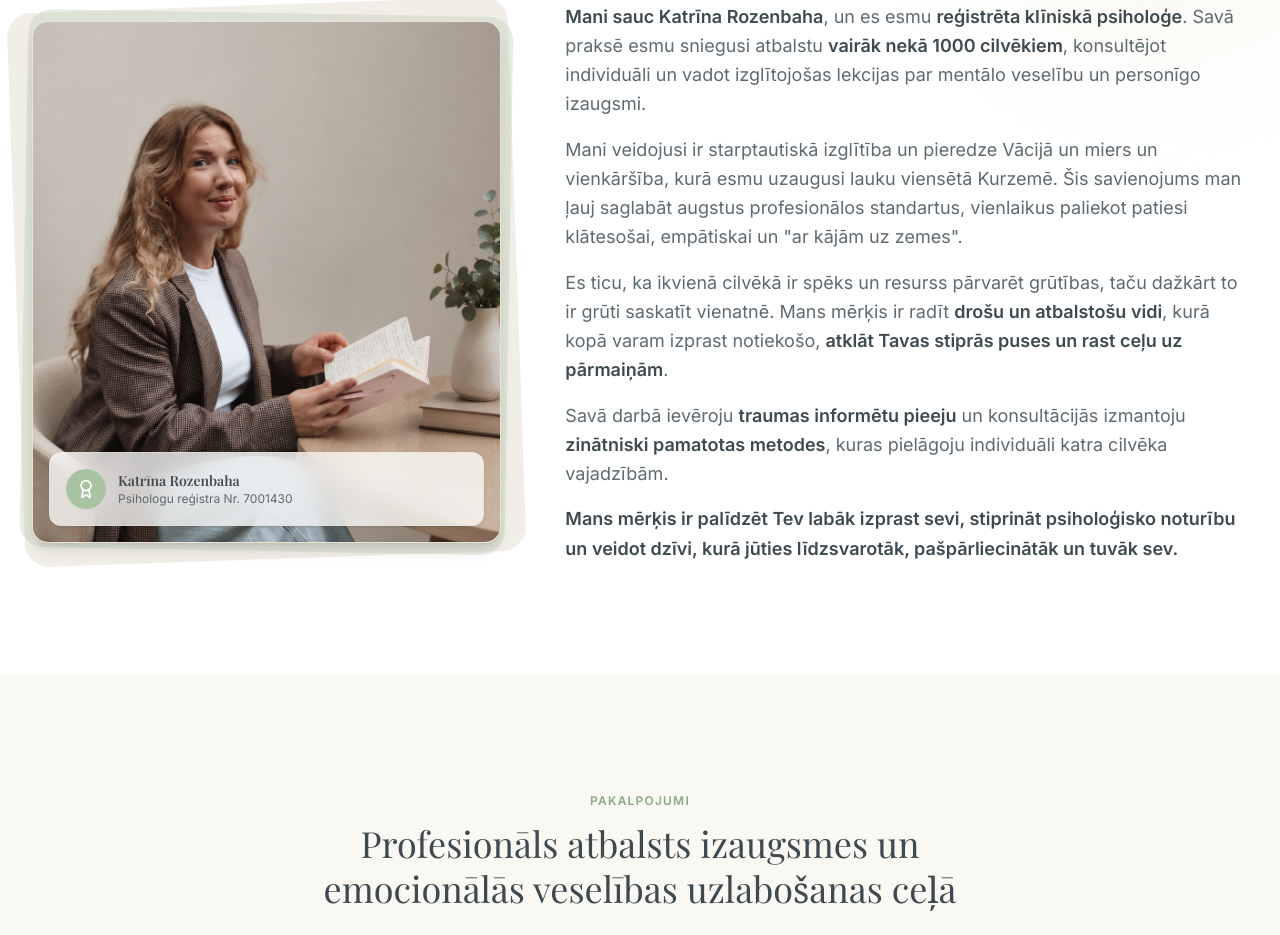
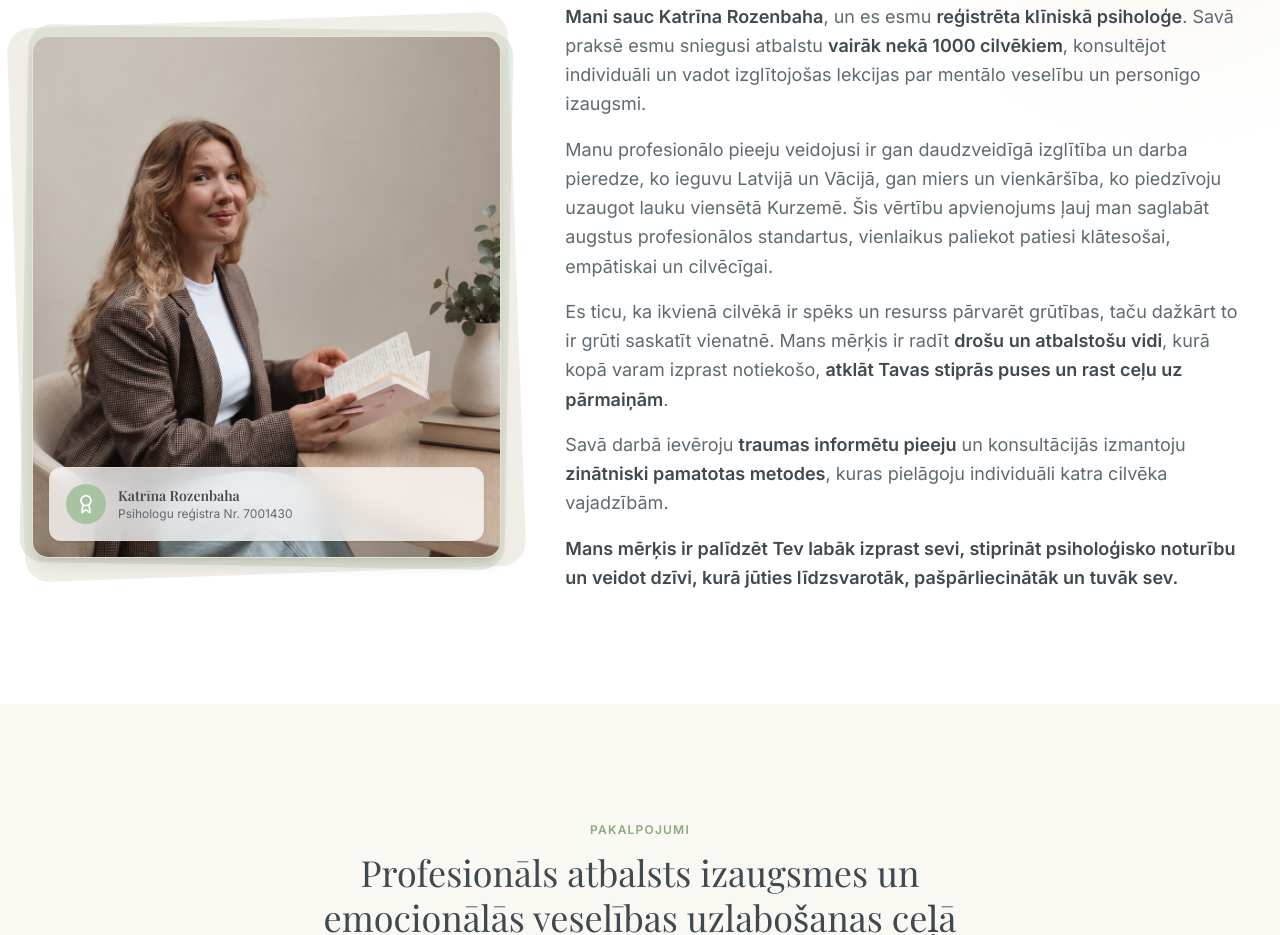
Before and after one commit to katrinaroa11y/mana-lapa2, a React (Vite) app: page / in a window 1280 px wide. Shown: the part 1128-2063 px from the top of the page. Built offline with nearby package versions, Linux system fonts and the light colour scheme; a web font is replaced by a local one.

Commit message:
Update AboutSection.tsx

```diff
--- a/src/components/AboutSection.tsx
+++ b/src/components/AboutSection.tsx
@@ -10,7 +10,7 @@ const TEXT_STORAGE_KEY = 'katrina_about_text_v99';
 
 const DEFAULT_ABOUT_TEXT = `**Mani sauc Katrīna Rozenbaha**, un es esmu **reģistrēta klīniskā psiholoģe**. Savā praksē esmu sniegusi atbalstu **vairāk nekā 1000 cilvēkiem**, konsultējot individuāli un vadot izglītojošas lekcijas par mentālo veselību un personīgo izaugsmi.
 
-Mani veidojusi ir starptautiskā izglītība un pieredze Vācijā un miers un vienkāršība, kurā esmu uzaugusi lauku viensētā Kurzemē. Šis savienojums man ļauj saglabāt augstus profesionālos standartus, vienlaikus paliekot patiesi klātesošai, empātiskai un "ar kājām uz zemes".
+Manu profesionālo pieeju veidojusi ir gan daudzveidīgā izglītība un darba pieredze, ko ieguvu Latvijā un Vācijā, gan miers un vienkāršība, ko piedzīvoju uzaugot lauku viensētā Kurzemē. Šis vērtību apvienojums ļauj man saglabāt augstus profesionālos standartus, vienlaikus paliekot patiesi klātesošai, empātiskai un cilvēcīgai.
 
 Es ticu, ka ikvienā cilvēkā ir spēks un resurss pārvarēt grūtības, taču dažkārt to ir grūti saskatīt vienatnē. Mans mērķis ir radīt **drošu un atbalstošu vidi**, kurā kopā varam izprast notiekošo, **atklāt Tavas stiprās puses un rast ceļu uz pārmaiņām**.
 
```
